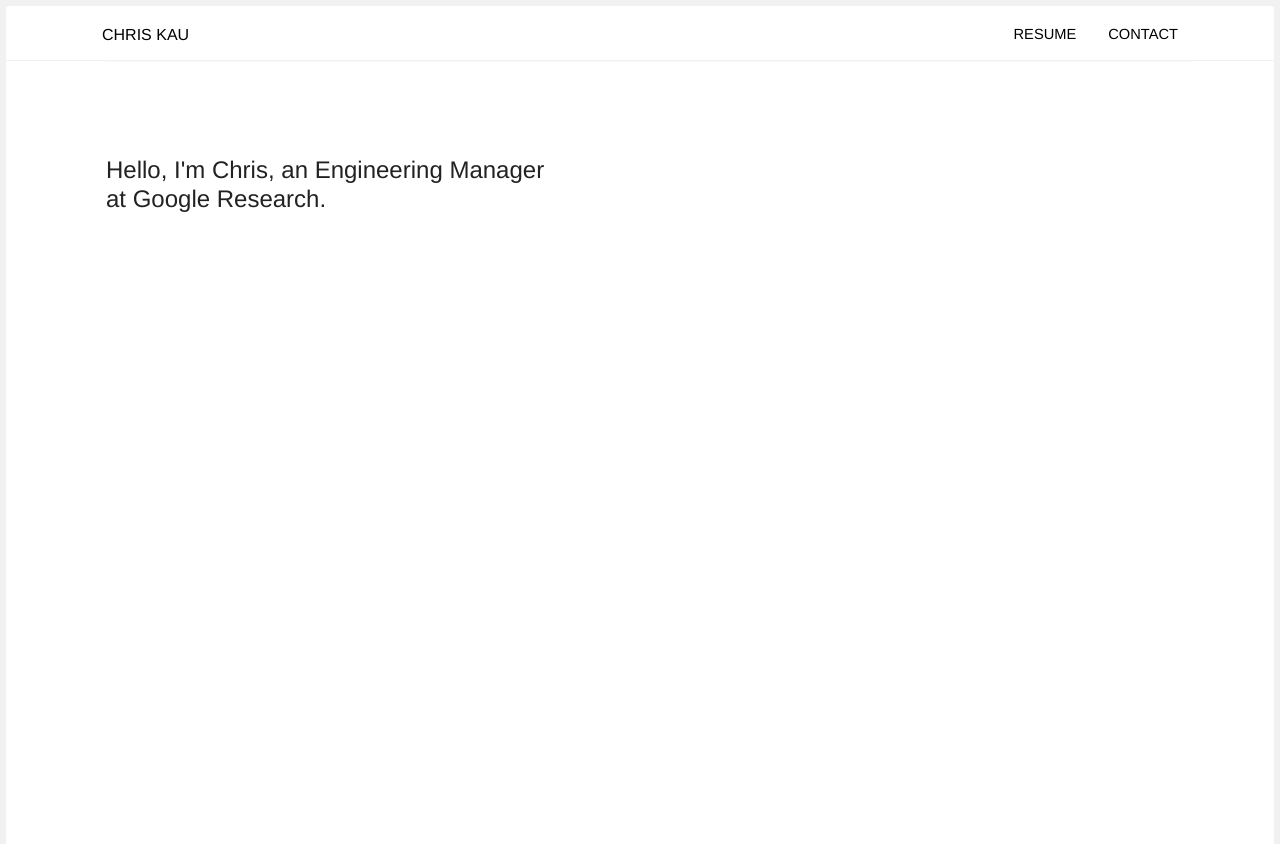
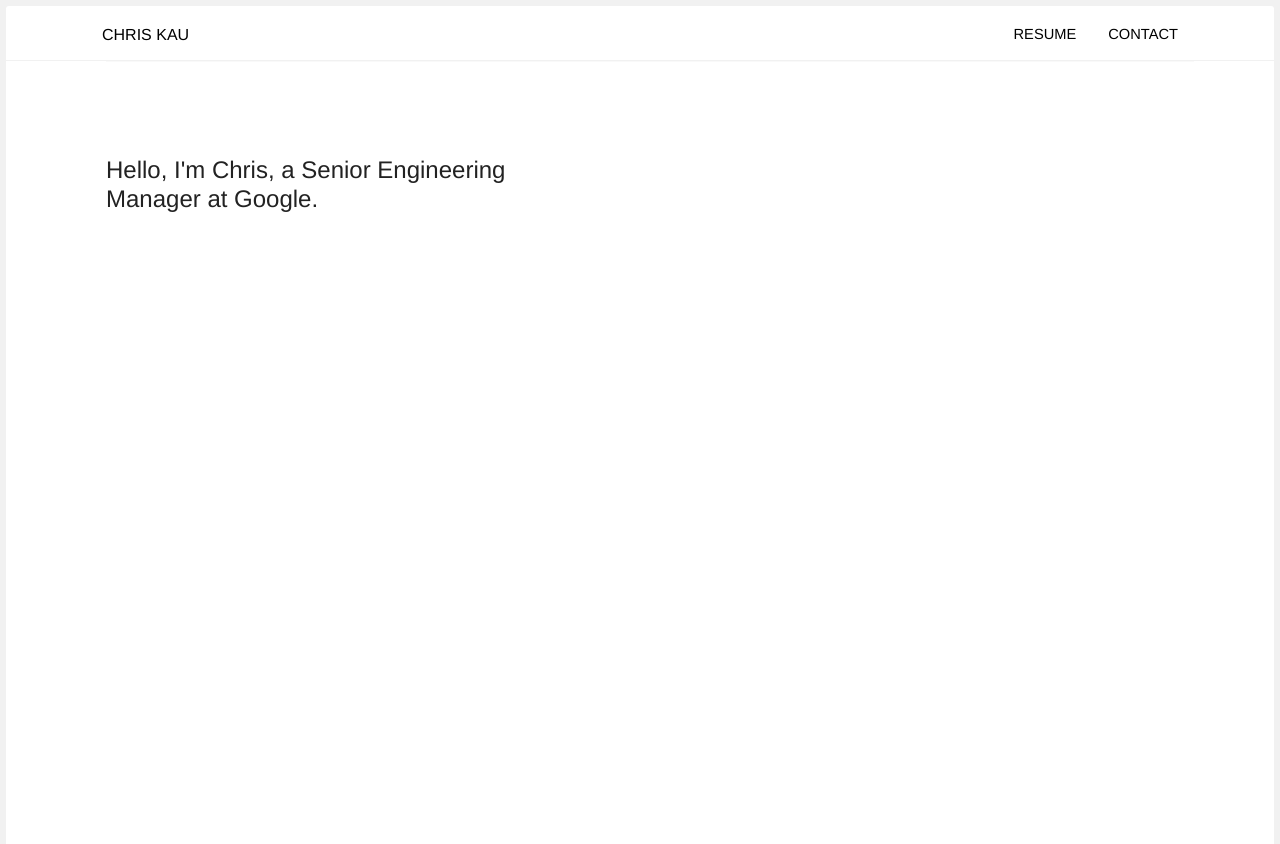
Before and after one commit to chriskau/portfolio, a plain HTML site: page index.html in a window 1280 px wide. Shown: the top 844 px of the page. Drawn offline with nearby package versions, Linux system fonts and the light colour scheme.

Commit message:
Update index.html
Update title and remove the mention of Google Research.

```diff
--- a/index.html
+++ b/index.html
@@ -43,7 +43,7 @@
 
     <div class="content">
         <div class="intro">
-            Hello, I'm Chris, an Engineering Manager at Google Research.
+            Hello, I'm Chris, a Senior Engineering Manager at Google.
         </div>
 
         <div class="showcases">
```
